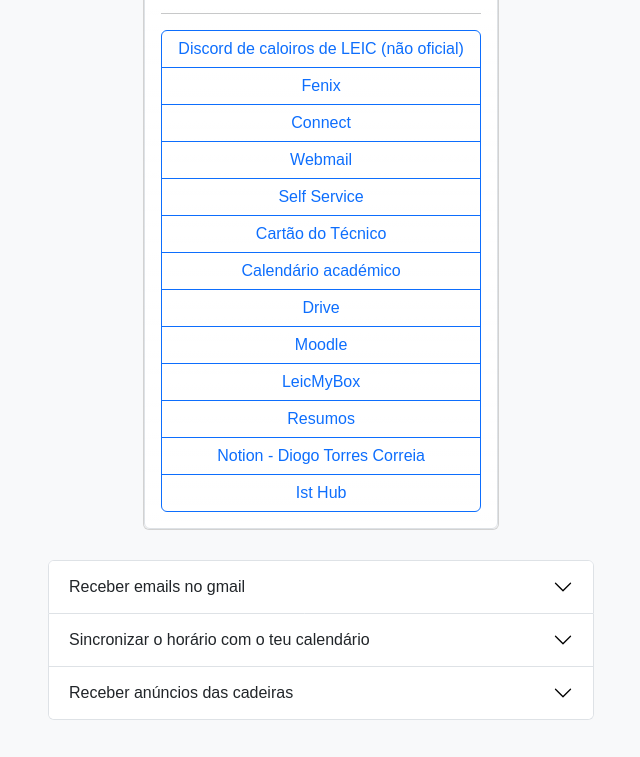
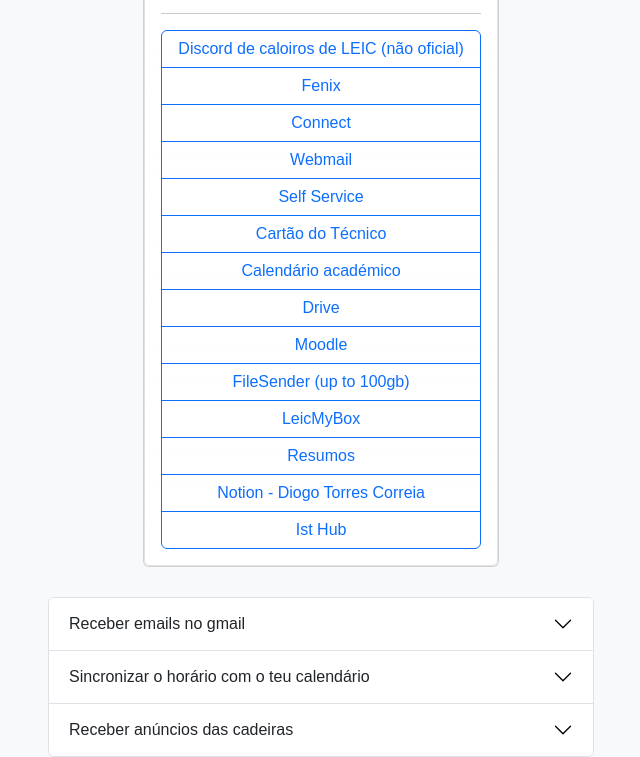
Before and after one commit to Francisca105/ist-leic-linktree, a plain HTML site: page index.html in a window 1280 px wide. Shown: the part 122-879 px from the top of the page, without its empty margins (319-959 px from the left). Before the commit the page ends 842 px from the top, so only its background shows below. Drawn offline with nearby package versions, Linux system fonts and the light colour scheme; a web font is replaced by a local one.

Commit message:
filesender fccn

```diff
--- a/index.html
+++ b/index.html
@@ -46,6 +46,8 @@
                             target="_blank" rel="external">Drive</a>
                         <a class="btn btn-outline-primary" role="button" href="https://moodle.dei.tecnico.ulisboa.pt/"
                             target="_blank" rel="external">Moodle</a>
+                        <a class="btn btn-outline-primary" role="button" href="https://filesender.fccn.pt/?s=upload"
+                            target="_blank" rel="external">FileSender (up to 100gb)</a>
                         <a class="btn btn-outline-primary" role="button" href="https://leicmybox.club/" target="_blank"
                             rel="external">LeicMyBox</a>
                         <a class="btn btn-outline-primary" role="button" href="https://resumos.leic.pt" target="_blank"
```
